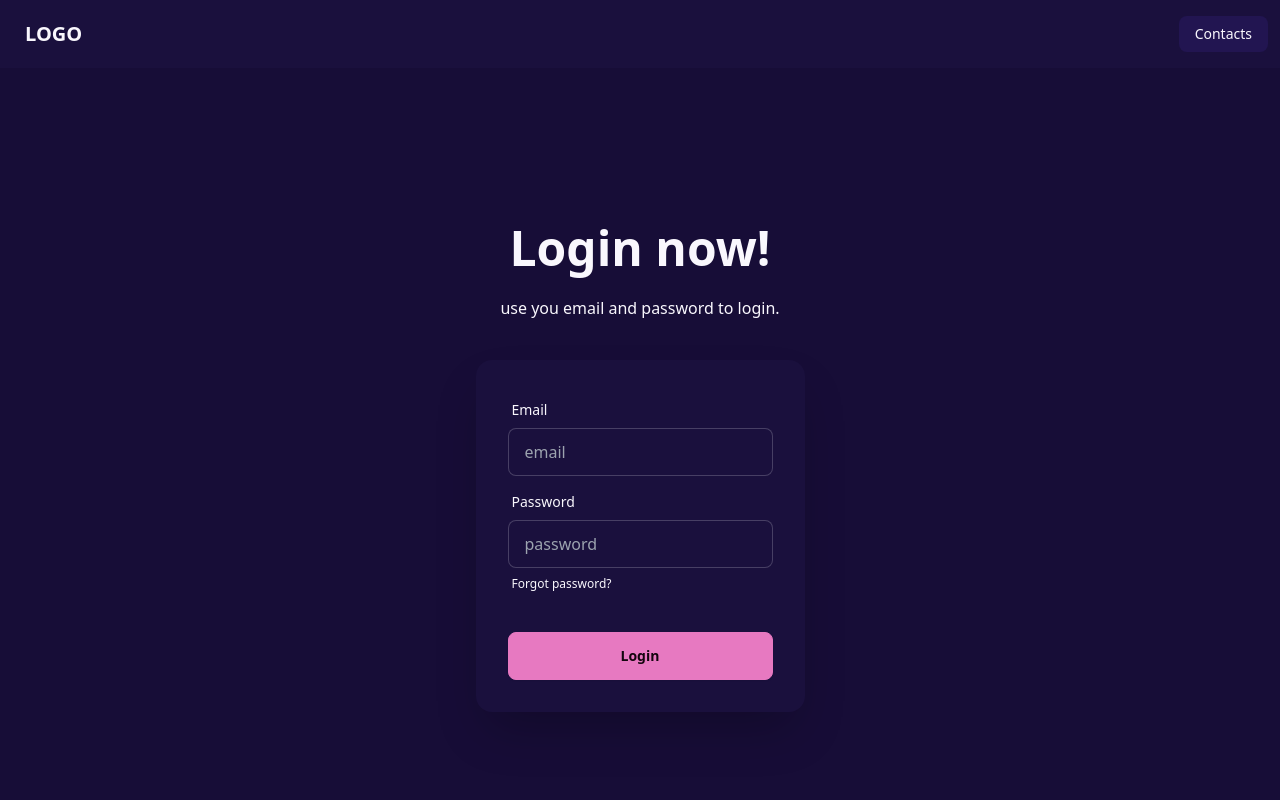
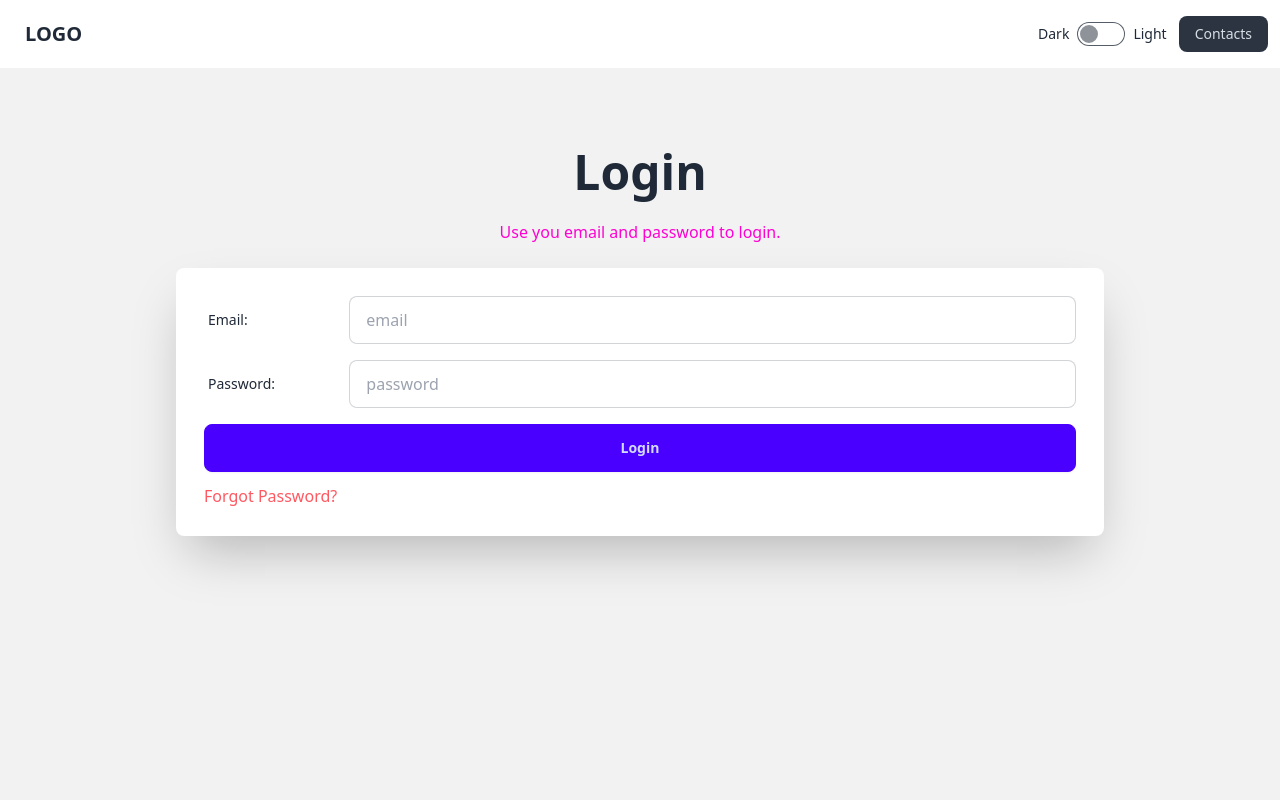
Before and after one commit to Shahriar-Hossain-Alvi/eduverse-frontend, a React (Vite) app: page /signin in a window 1280 px wide. Shown: the top 800 px of the page. Built offline with nearby package versions, Linux system fonts and the light colour scheme.

Commit message:
created theme provider context and sign in page

```diff
--- a/src/components/Pages/Auth/SignIn.jsx
+++ b/src/components/Pages/Auth/SignIn.jsx
@@ -1,37 +1,46 @@
+import { useContext} from "react";
+import { Link } from "react-router";
+import { ThemeContext } from "../../Provider/ThemeContext";
 
 
 const SignIn = () => {
+
+    const { theme } = useContext(ThemeContext);
+
     return (
-        <div className="hero bg-base-200 min-h-screen">
-            <div className="hero-content flex-col">
+        <div className="bg-base-200 min-h-screen py-20 px-20 md:px-28 lg:px-44">
+            <div className="flex-col">
                 <div className="text-center">
-                    <h1 className="text-5xl font-bold">Login now!</h1>
-                    <p className="py-6">
-                        use you email and password to login.
+                    <h1 className="text-5xl font-bold">Login</h1>
+                    <p className={`py-6 font-medium ${theme === "dark" ? "text-secondary" : "text-light_secondary"}`}>
+                        Use you email and password to login.
                     </p>
                 </div>
 
-                <div className="card bg-base-100 w-full max-w-lg shadow-2xl">
-                    <form className="card-body">
-                        <div className="form-control">
-                            <label className="label">
-                                <span className="label-text">Email</span>
+                <div className="bg-base-100 rounded-lg w-full shadow-2xl">
+                    <form className="px-7 pt-7 mb-3 space-y-4">
+                        <div className="grid grid-cols-12">
+                            <label className="label col-span-2">
+                                <span className="label-text">Email:</span>
                             </label>
-                            <input type="email" placeholder="email" className="input input-bordered" required />
+                            <input type="email" placeholder="email" className="col-span-10 input w-full input-bordered" required />
                         </div>
-                        <div className="form-control">
-                            <label className="label">
-                                <span className="label-text">Password</span>
+
+                        <div className="grid grid-cols-12">
+                            <label className="label col-span-2">
+                                <span className="label-text">Password:</span>
                             </label>
-                            <input type="password" placeholder="password" className="input input-bordered" required />
-                            <label className="label">
-                                <a href="#" className="label-text-alt link link-hover">Forgot password?</a>
-                            </label>
+
+                            <input type="password" placeholder="password" className="col-span-10 input  input-bordered" required />
                         </div>
                         <div className="form-control mt-6">
                             <button className="btn btn-primary">Login</button>
                         </div>
                     </form>
+
+                    <div className="px-7 pb-7">
+                        <Link to="/passwordReset" className="text-error font-medium hover:underline">Forgot Password?</Link>
+                    </div>
                 </div>
             </div>
         </div>
--- a/src/components/Provider/AuthProvider.jsx
+++ b/src/components/Provider/AuthProvider.jsx
@@ -14,6 +14,7 @@ const AuthProvider = ({ children }) => {
         user,
         loading,
         setLoading,
+        setUser
     }
 
     return (
--- /dev/null
+++ b/src/components/Provider/ThemeContext.jsx
@@ -0,0 +1,30 @@
+import { createContext, useState, useEffect } from "react";
+import PropTypes from 'prop-types';
+
+// Create the context
+export const ThemeContext = createContext();
+
+const ThemeProvider = ({ children }) => {
+    const [theme, setTheme] = useState(() => {
+        return localStorage.getItem("theme") || "dark";
+    });
+
+    // Save theme to localStorage and update the body's class name
+    useEffect(() => {
+        localStorage.setItem("theme", theme);
+        document.body.className = theme;
+    }, [theme]);
+
+    return (
+        <ThemeContext.Provider value={{ theme, setTheme }}>
+            {children}
+        </ThemeContext.Provider>
+    );
+};
+
+
+ThemeProvider.propTypes = {
+    children: PropTypes.node
+}
+
+export default ThemeProvider;
--- a/src/components/Routes/PrivateRoute.jsx
+++ b/src/components/Routes/PrivateRoute.jsx
@@ -20,7 +20,8 @@ const PrivateRoute = ({ children, role }) => {
 };
 
 PrivateRoute.propTypes = {
-    children: PropTypes.any
+    children: PropTypes.any,
+    role: PropTypes.string
 }
 
 export default PrivateRoute;
--- a/src/components/Shared/Navbar.jsx
+++ b/src/components/Shared/Navbar.jsx
@@ -1,12 +1,32 @@
+import { useContext } from "react";
 import { NavLink } from "react-router";
+import { ThemeContext } from "../Provider/ThemeContext";
 
 
 const Navbar = () => {
+
+    const { setTheme } = useContext(ThemeContext);
+
+
+    // Function to toggle between dark and light mode
+    const changeTheme = (event) => {
+        // If the checkbox is checked, set the theme to dark, otherwise light
+        setTheme(event.target.checked ? "light" : "dark");
+    };
+
     return (
         <div className="navbar bg-base-100">
             <div className="flex-1">
                 <a className="btn btn-ghost text-xl">LOGO</a>
             </div>
+
+            <label className="flex cursor-pointer gap-2 mr-2">
+                <span className="label-text">Dark</span>
+                <input onChange={changeTheme} type="checkbox" value="light" className="toggle theme-controller" />
+                <span className="label-text">Light</span>
+            </label>
+
+
             <div className="flex-none">
                 <ul className="menu menu-horizontal px-1">
                     <li><NavLink>Contacts</NavLink></li>
--- a/src/main.jsx
+++ b/src/main.jsx
@@ -3,13 +3,16 @@ import './index.css'
 import { RouterProvider } from 'react-router'
 import router from './components/Routes/Routes.jsx'
 import { createRoot } from 'react-dom/client'
+import ThemeProvider from './components/Provider/ThemeContext.jsx'
 
 
 
 createRoot(document.getElementById('root')).render(
   <StrictMode>
-    <div className='max-w-7xl mx-auto'>
-      <RouterProvider router={router} />
-    </div>
+    <ThemeProvider>
+      <div className='max-w-7xl mx-auto'>
+        <RouterProvider router={router} />
+      </div>
+    </ThemeProvider>
   </StrictMode>,
 )
--- a/tailwind.config.js
+++ b/tailwind.config.js
@@ -7,14 +7,19 @@ export default {
     "./src/**/*.{js,ts,jsx,tsx}",
   ],
   theme: {
-    extend: {},
+    extend: {
+      colors: {
+        light_primary: "#37AFE1",
+        light_secondary: "#4CC9FE"
+      },
+    },
   },
   plugins: [
     daisyui,
   ],
   daisyui: {
-    themes: ["synthwave"],
-    darkTheme: "synthwave", // name of one of the included themes for dark mode
+    themes: ["light", "forest"],
+    darkTheme: "forest", // name of one of the included themes for dark mode
     base: true, // applies background color and foreground color for root element by default
     styled: true, // include daisyUI colors and design decisions for all components
     utils: true, // adds responsive and modifier utility classes
```
